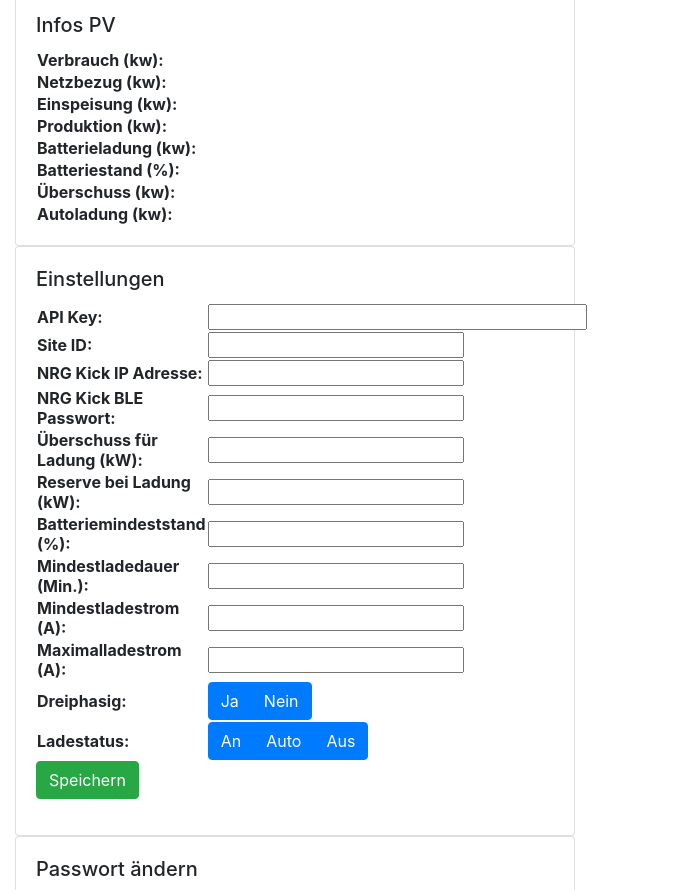
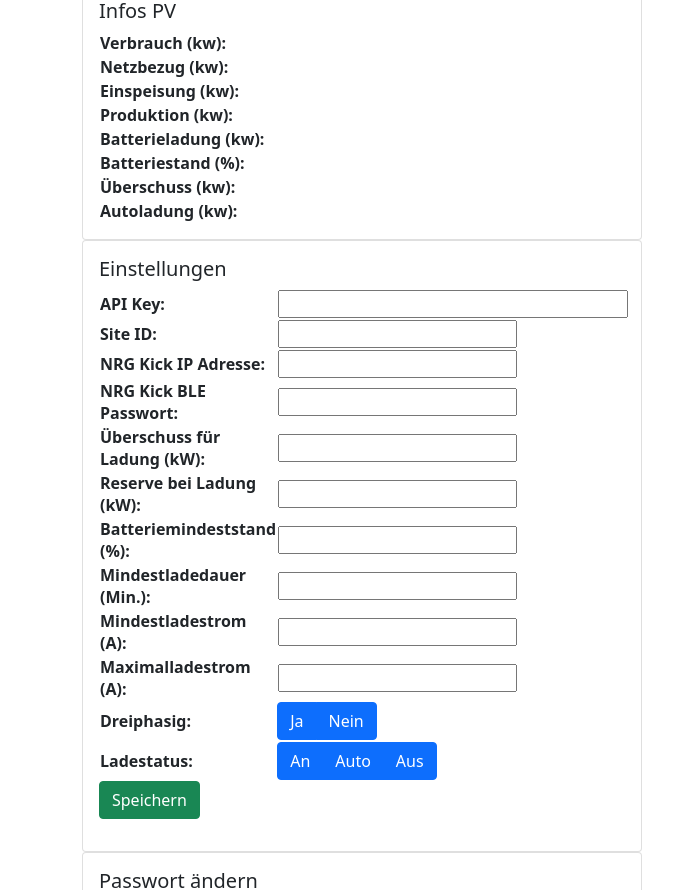
Before and after one commit to Uhjan42/car-charger, a website: page frontend/admin.html in a window 1280 px wide. Shown: the part 64-954 px from the top of the page, without its empty margins (0-690 px from the left). Drawn offline with nearby package versions, Linux system fonts and the light colour scheme; no server answers.

Commit message:
feat: added bootstrap 5 and made first adaptions
issue #1

```diff
--- a/frontend/admin.html
+++ b/frontend/admin.html
@@ -1,14 +1,13 @@
 <html>
 	<head>
 		<title>Car Carger</title>
-		<link rel="stylesheet" href="https://cdn.jsdelivr.net/npm/bootstrap@4.6.0/dist/css/bootstrap.min.css" integrity="sha384-B0vP5xmATw1+K9KRQjQERJvTumQW0nPEzvF6L/Z6nronJ3oUOFUFpCjEUQouq2+l" crossorigin="anonymous">
-		<script src="https://code.jquery.com/jquery-3.5.1.slim.min.js" integrity="sha384-DfXdz2htPH0lsSSs5nCTpuj/zy4C+OGpamoFVy38MVBnE+IbbVYUew+OrCXaRkfj" crossorigin="anonymous"></script>
-		<script src="https://cdn.jsdelivr.net/npm/bootstrap@4.6.0/dist/js/bootstrap.bundle.min.js" integrity="sha384-Piv4xVNRyMGpqkS2by6br4gNJ7DXjqk09RmUpJ8jgGtD7zP9yug3goQfGII0yAns" crossorigin="anonymous"></script>
+		<link rel="stylesheet" href="./bootstrap/css/bootstrap.min.css">
+		<script src="./bootstrap/js/bootstrap.bundle.min.js"></script>
 		<script src=admin.js></script>
 	</head>
 	<body onload="loadStatus()">
-		<div class="container-fluid">
-			<h1>Car Charger Admin Page</h1>
+		<div class="container-sm">
+			<h2>Car Charger Admin Page</h2>
 
 
 			<div class="card" style="width: 35rem;">
@@ -44,26 +43,28 @@
 							<tr><th>Mindestladestrom (A): </th><td><input type="number" id="td-mincurrent"></td></tr>
 							<tr><th>Maximalladestrom (A): </th><td><input type="number" id="td-maxcurrent"></td></tr>
 							<tr><th>Dreiphasig: </th><td>
-								<div class="btn-group btn-group-toggle" data-toggle="buttons" id="filterPhases">
-									<label class="btn btn-primary">
-										<input type="radio" name="threephases" id="r-threephasesyes" value="yes"> Ja
-									</label>
-									<label class="btn btn-primary">
-										<input type="radio" name="threephases" id="r-threephasesno" value="no"> Nein
-									</label>
+								<div class="btn-group" role="group" aria-label="Basic radio toggle button group" id="filterPhases">
+
+										<input type="radio" class="btn-check" autocomplete="off" name="threephases" id="r-threephasesyes" value="yes">
+										<label class="btn btn-primary" for="r-threephasesyes">Ja</label>
+
+										<input type="radio" class="btn-check" autocomplete="off" name="threephases" id="r-threephasesno" value="no">
+										<label class="btn btn-primary" for="r-threephasesno">Nein</label>
+
 								</div>
 							</td></tr>
 							<tr><th>Ladestatus: </th><td>
-								<div class="btn-group btn-group-toggle" data-toggle="buttons" id="filterState">
-									<label class="btn btn-primary">
-										<input type="radio" name="loading" id="r-loadingon" value="on"> An
-									</label>
-									<label class="btn btn-primary">
-										<input type="radio" name="loading" id="r-loadingauto" value="auto"> Auto
-									</label>
-									<label class="btn btn-primary">
-										<input type="radio" name="loading" id="r-loadingoff" value="off"> Aus
-									</label>
+								<div class="btn-group" role="group" aria-label="Basic radio toggle button group" id="filterState">
+
+									<input type="radio" class="btn-check" autocomplete="off" name="loading" id="r-loadingon" value="on">
+									<label class="btn btn-primary" for="r-loadingon">An</label>
+
+									<input type="radio" class="btn-check" autocomplete="off" name="loading" id="r-loadingauto" value="auto">
+									<label class="btn btn-primary" for="r-loadingauto">Auto</label>
+
+									<input type="radio" class="btn-check" autocomplete="off" name="loading" id="r-loadingoff" value="off">
+									<label class="btn btn-primary" for="r-loadingoff">Aus</label>
+
 								</div>
 							</td></tr>
 						</table>
```
Also changed, not shown: frontend/login.html (+4 -5 lines), frontend/bootstrap/css/bootstrap.min.css (added), frontend/bootstrap/js/bootstrap.bundle.min.js (added), 2 other files.
